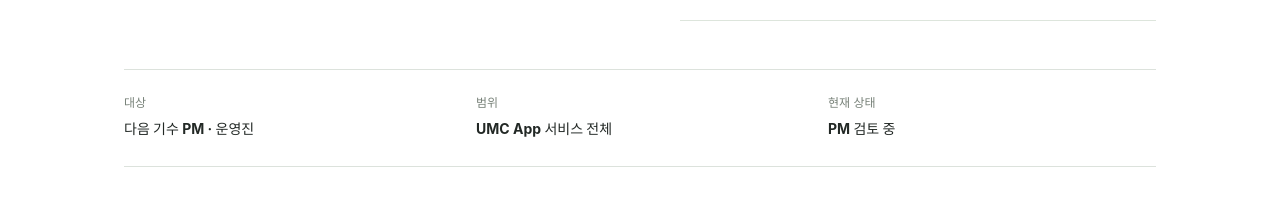
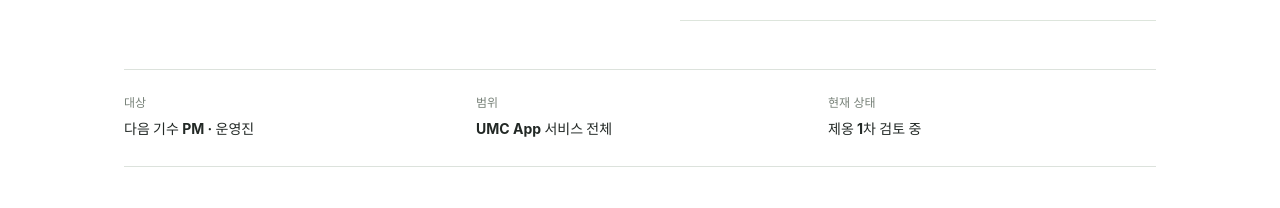
Before and after one commit to UMC-PRODUCT/umc-app-pm-handoff, a React (Vite) app: page / in a window 1280 px wide. Shown: the part 1054-1262 px from the top of the page. Built offline with nearby package versions, Linux system fonts and the light colour scheme.

Commit message:
Update handoff review status label

```diff
--- a/src/App.jsx
+++ b/src/App.jsx
@@ -73,7 +73,7 @@ export default function App() {
             ))}
           </ol>
         </nav>
-        <p className="sidebar-foot">내부 공유 문서 · PM 검토 중</p>
+        <p className="sidebar-foot">내부 공유 문서 · 제옹 1차 검토 중</p>
       </aside>
 
       <div className="workspace">
--- a/src/components/OverviewDashboard.jsx
+++ b/src/components/OverviewDashboard.jsx
@@ -27,7 +27,7 @@ export default function OverviewDashboard({ chapters, animate }) {
         <dl className="document-facts">
           <div><dt>대상</dt><dd>다음 기수 PM · 운영진</dd></div>
           <div><dt>범위</dt><dd>UMC App 서비스 전체</dd></div>
-          <div><dt>현재 상태</dt><dd>PM 검토 중</dd></div>
+          <div><dt>현재 상태</dt><dd>제옹 1차 검토 중</dd></div>
         </dl>
       </section>
 
```
Also changed, not shown: 2 other files (tests, documents, lock files or other folders).
